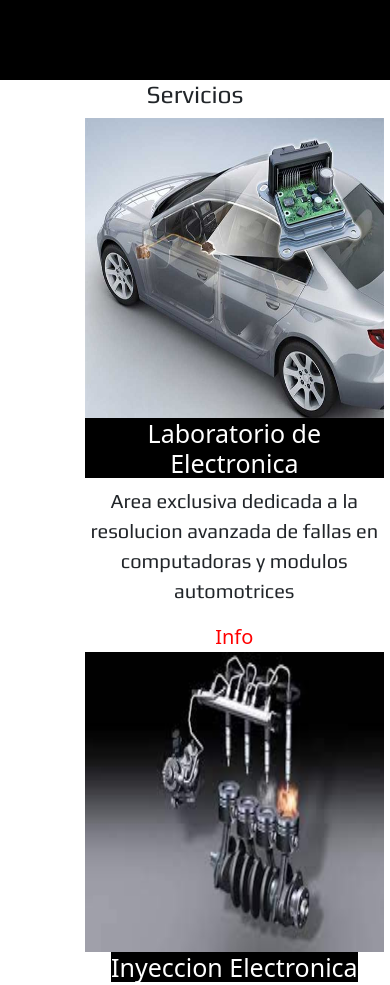
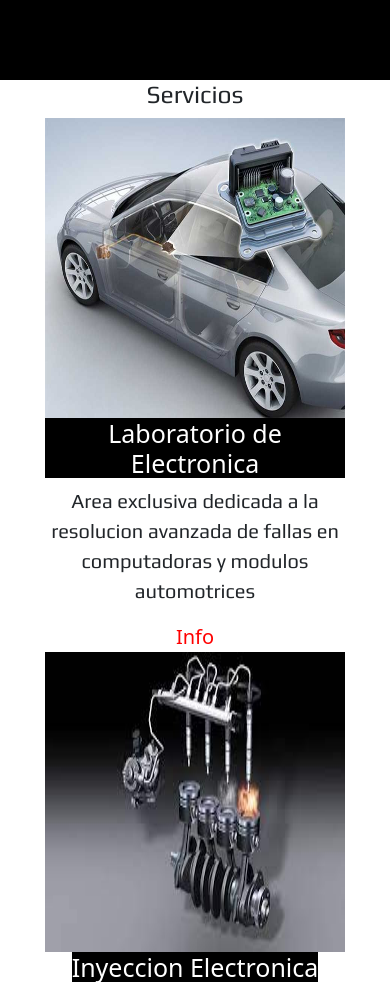
Before and after one commit to SM-Ingenieria/PreEntrega3-Amarilla, a website: page index.html in a window 390 px wide. Shown: the part 699-1684 px from the top of the page. Drawn offline with nearby package versions, Linux system fonts and the light colour scheme.

Commit message:
segundo commit

```diff
--- a/scss/base/_media-query.scss
+++ b/scss/base/_media-query.scss
@@ -74,7 +74,7 @@
     }
 
     .servicios div {
-        margin-left: 7%;
+        // margin-left: 7%;
         align-items: center;
         width: 80%;
         height: auto;
```
Also changed, not shown: css/estilos.css.
